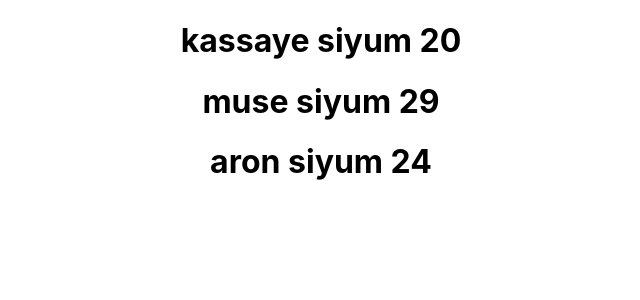
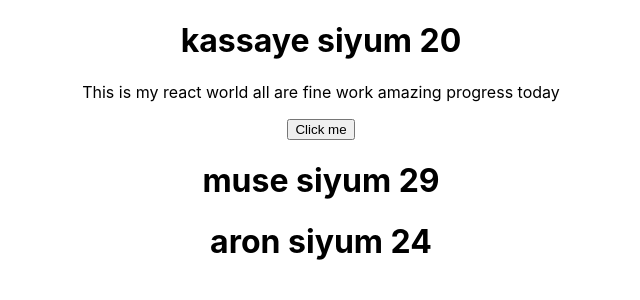
Before and after one commit to kasaye23/sms-spa, a React (Create React App) app: page / in a window 1280 px wide. Shown: the top 300 px of the page, without its empty margins (319-959 px from the left). Built offline with nearby package versions, Linux system fonts and the light colour scheme.

Commit message:
now add button

```diff
--- a/src/App.js
+++ b/src/App.js
@@ -10,7 +10,10 @@ function App() {
        {/* <Hello/> */}
       {/* <Hi/> */}
       {/* <Wellcome/> */}
-      <Fullname name="kassaye" Age="20"/>
+      <Fullname name="kassaye" Age="20">
+        <p>This is my react world all are fine work amazing progress today</p>
+         <button>Click me </button>
+         </Fullname>
       <Fullname name="muse"Age="29"/>
       <Fullname name="aron"Age="24"/>
     </div>
--- a/src/components/props.js
+++ b/src/components/props.js
@@ -1,6 +1,14 @@
 import React from 'react';
 const Fullname = (props) => {
-    return ( <h1>{props.name} siyum {props.Age}</h1> );
+    return (
+        <div>
+  <h1>
+        {props.name} siyum {props.Age}
+        </h1>
+        {props.children}
+        </div>
+
+         );
 }
 
 export default Fullname ;
```
